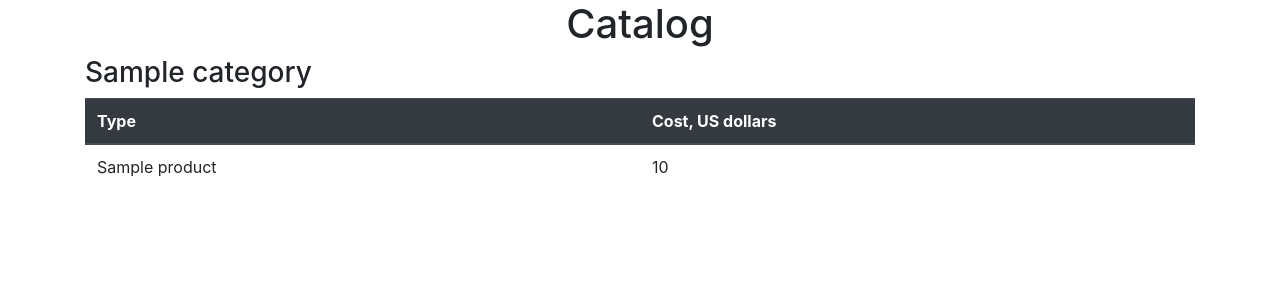
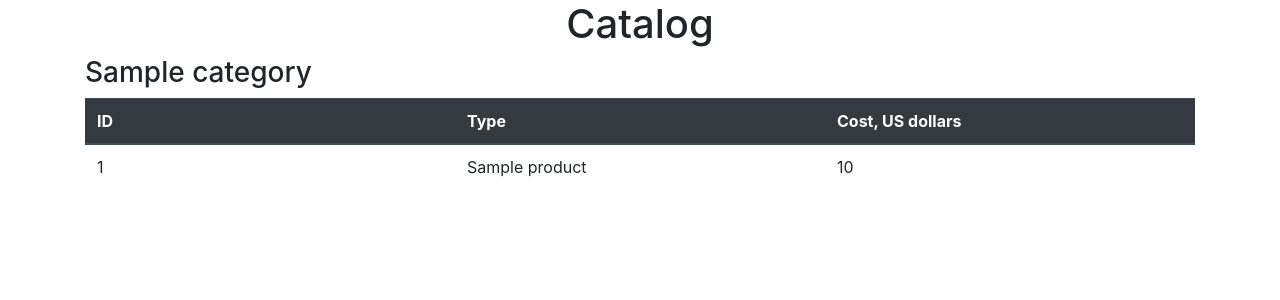
Before and after one commit to AnkoCoder/shop, a Flask app: page / in a window 1280 px wide. Shown: the top 300 px of the page. Run offline with Flask 2, Linux system fonts and the light colour scheme; tables that the repository leaves empty hold one stand-in row (values such as "Sample post"); some libraries are stand-ins or nearby versions.

Commit message:
Add id column on the website

```diff
--- a/templates/products.html
+++ b/templates/products.html
@@ -7,11 +7,13 @@
     <h3>{{ category.name }}</h3>
     <table class="table table-border table-hover">
         <thead class="thead-dark">
-            <th class="col-md-6">Type</th>
-            <th class="col-md-6">Cost, US dollars</th>
+            <th class="col-md-4">ID</th>
+            <th class="col-md-4">Type</th>
+            <th class="col-md-4">Cost, US dollars</th>
         </thead>
         {% for product in category.products %}
             <tr>
+                <td>{{ product.id }}</td>
                 <td>{{ product.name }}</td>
                 <td>{{ product.cost }}</td>
             </tr>
```
